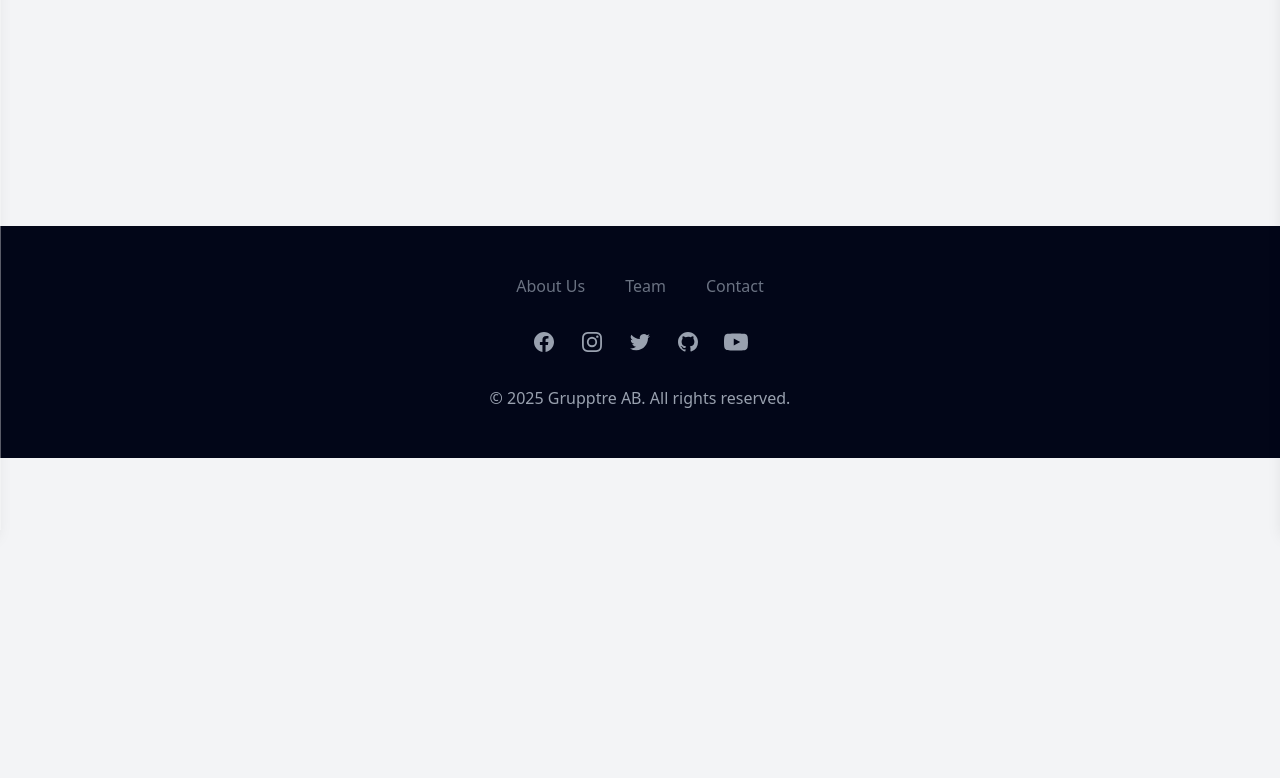
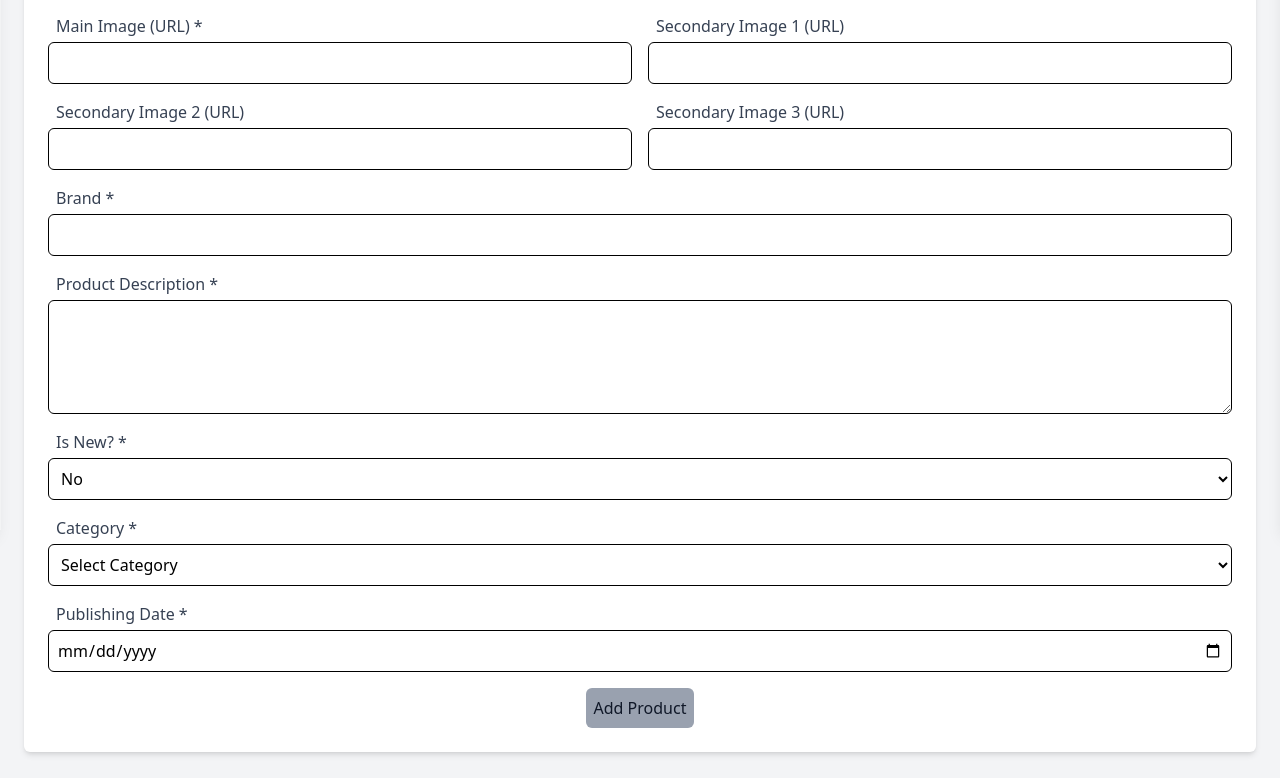
Before and after one commit to OliverBorys/JavaScript2_OliverBorys_VG, a React (Vite) app: page /admin/add-product in a window 1280 px wide. Shown: the part 342-1120 px from the top of the page. Before the commit the page ends 800 px from the top, so only its background shows below. Built offline with nearby package versions, Linux system fonts and the light colour scheme.

Commit message:
Added components and form page to add product to the db for admin user

```diff
--- /dev/null
+++ b/src/components/Admin/AddProduct/FormInput.jsx
@@ -0,0 +1,31 @@
+import PropTypes from "prop-types";
+
+const FormInput = ({ label, type, name, value, onChange, required }) => {
+  return (
+    <div className="flex flex-col">
+      <label htmlFor={name} className="text-gray-700 font-medium ml-2 mb-1">
+        {label}
+      </label>
+      <input
+        type={type}
+        name={name}
+        id={name}
+        value={value}
+        onChange={onChange}
+        className="border p-2 w-full rounded-md"
+        required={required}
+      />
+    </div>
+  );
+};
+
+FormInput.propTypes = {
+  label: PropTypes.string.isRequired,
+  type: PropTypes.string.isRequired,
+  name: PropTypes.string.isRequired,
+  value: PropTypes.string.isRequired,
+  onChange: PropTypes.func.isRequired,
+  required: PropTypes.bool,
+};
+
+export default FormInput;
--- /dev/null
+++ b/src/components/Admin/AddProduct/FormSelect.jsx
@@ -0,0 +1,39 @@
+import PropTypes from "prop-types";
+
+const FormSelect = ({ label, name, value, onChange, options }) => {
+  return (
+    <div className="flex flex-col">
+      <label htmlFor={name} className="text-gray-700 font-medium ml-2 mb-1">
+        {label}
+      </label>
+      <select
+        name={name}
+        id={name}
+        value={value}
+        onChange={onChange}
+        className="border p-2 w-full rounded-md"
+      >
+        {options.map((option) => (
+          <option key={option.value} value={option.value}>
+            {option.label}
+          </option>
+        ))}
+      </select>
+    </div>
+  );
+};
+
+FormSelect.propTypes = {
+  label: PropTypes.string.isRequired,
+  name: PropTypes.string.isRequired,
+  value: PropTypes.string.isRequired,
+  onChange: PropTypes.func.isRequired,
+  options: PropTypes.arrayOf(
+    PropTypes.shape({
+      value: PropTypes.string.isRequired,
+      label: PropTypes.string.isRequired,
+    })
+  ).isRequired,
+};
+
+export default FormSelect;
--- /dev/null
+++ b/src/components/Admin/AddProduct/FormSubmitButton.jsx
@@ -0,0 +1,36 @@
+import PropTypes from "prop-types";
+import { useNavigate } from "react-router-dom";
+
+const SubmitButton = ({ text, disabled }) => {
+  const navigate = useNavigate();
+
+  const handleClick = () => {
+    if (!disabled) {
+      setTimeout(() => {
+        navigate("/admin"); // Redirect to /admin after clicking
+      }, 500);
+    }
+  };
+
+  return (
+    <button
+      type="submit"
+      onClick={handleClick}
+      disabled={disabled}
+      className={`p-2 font-medium rounded-md block mx-auto transition-all ${
+        disabled
+          ? "bg-gray-400 text-gray-900 cursor-not-allowed"
+          : "border border-blue-500 bg-white text-blue-500 hover:bg-blue-500 hover:text-white transition-all text-center rounded"
+      }`}
+    >
+      {text}
+    </button>
+  );
+};
+
+SubmitButton.propTypes = {
+  text: PropTypes.string.isRequired,
+  disabled: PropTypes.bool.isRequired,
+};
+
+export default SubmitButton;
--- /dev/null
+++ b/src/components/Admin/AddProduct/FormTextarea.jsx
@@ -0,0 +1,28 @@
+import PropTypes from "prop-types";
+
+const FormTextarea = ({ label, name, value, onChange }) => {
+  return (
+    <div className="flex flex-col">
+      <label htmlFor={name} className="text-gray-700 font-medium ml-2 mb-1">
+        {label}
+      </label>
+      <textarea
+        name={name}
+        id={name}
+        value={value}
+        onChange={onChange}
+        className="border p-2 w-full rounded-md"
+        rows="4"
+      ></textarea>
+    </div>
+  );
+};
+
+FormTextarea.propTypes = {
+  label: PropTypes.string.isRequired,
+  name: PropTypes.string.isRequired,
+  value: PropTypes.string.isRequired,
+  onChange: PropTypes.func.isRequired,
+};
+
+export default FormTextarea;
--- a/src/pages/AdminPage/AdminAddProductPage.jsx
+++ b/src/pages/AdminPage/AdminAddProductPage.jsx
@@ -1,6 +1,170 @@
+import { useState } from "react";
+import FormInput from "../../components/Admin/AddProduct/FormInput";
+import FormTextarea from "../../components/Admin/AddProduct/FormTextarea";
+import FormSelect from "../../components/Admin/AddProduct/FormSelect";
+import SubmitButton from "../../components/Admin/AddProduct/FormSubmitButton";
 
 const AdminAddProductPage = () => {
-    return <h1 className="text-center text-2xl mt-20 font-bold">Add Products</h1>;
+  const [formData, setFormData] = useState({
+    productName: "",
+    price: "",
+    image: "",
+    brand: "",
+    productDescription: "",
+    isNew: "No",
+    categoryId: "",
+    publishingDate: "",
+  });
+
+  const handleChange = (e) => {
+    setFormData({ ...formData, [e.target.name]: e.target.value });
   };
 
-  export default AdminAddProductPage;
+  const handleSubmit = async (e) => {
+    e.preventDefault();
+
+    const response = await fetch("http://localhost:5000/api/products", {
+      method: "POST",
+      headers: { "Content-Type": "application/json" },
+      body: JSON.stringify(formData),
+    });
+
+    const data = await response.json();
+    console.log("Product Added:", data);
+  };
+
+  const isFormValid = () => {
+    return (
+      formData.productName.trim() !== "" &&
+      formData.price.trim() !== "" &&
+      formData.image.trim() !== "" &&
+      formData.brand.trim() !== "" &&
+      formData.productDescription.trim() !== "" &&
+      formData.categoryId.trim() !== "" &&
+      formData.publishingDate.trim() !== ""
+    );
+  };
+
+
+
+  return (
+    <section>
+      <form
+        onSubmit={handleSubmit}
+        className="mt-26 space-y-4 p-6 mx-6 bg-white rounded-md shadow-md"
+      >
+        <h1 className="text-center text-2xl font-medium text-gray-800 mb-6">
+          Add Product
+        </h1>
+
+        <FormInput
+          label="Product Name *"
+          type="text"
+          name="productName"
+          value={formData.productName}
+          onChange={handleChange}
+          required
+        />
+
+        <FormInput
+          label="Price (In USD) *"
+          type="number"
+          name="price"
+          value={formData.price}
+          onChange={handleChange}
+          required
+        />
+
+        <div className="grid grid-cols-1 sm:grid-cols-2 gap-4">
+          <FormInput
+            label="Main Image (URL) *"
+            type="text"
+            name="image"
+            value={formData.image}
+            onChange={handleChange}
+            required
+          />
+          <FormInput
+            label="Secondary Image 1 (URL)"
+            type="text"
+            name="secondaryImage1"
+            value={formData.secondaryImage1}
+            onChange={handleChange}
+          />
+          <FormInput
+            label="Secondary Image 2 (URL)"
+            type="text"
+            name="secondaryImage2"
+            value={formData.secondaryImage2}
+            onChange={handleChange}
+          />
+          <FormInput
+            label="Secondary Image 3 (URL)"
+            type="text"
+            name="secondaryImage3"
+            value={formData.secondaryImage3}
+            onChange={handleChange}
+          />
+        </div>
+
+        <FormInput
+          label="Brand *"
+          type="text"
+          name="brand"
+          value={formData.brand}
+          onChange={handleChange}
+          required
+        />
+
+        <FormTextarea
+          label="Product Description *"
+          name="productDescription"
+          value={formData.productDescription}
+          onChange={handleChange}
+          required
+        />
+
+        <FormSelect
+          label="Is New? *"
+          name="isNew"
+          value={formData.isNew}
+          onChange={handleChange}
+          options={[
+            { value: "No", label: "No" },
+            { value: "Yes", label: "Yes" },
+          ]}
+          required
+        />
+
+        <FormSelect
+          label="Category *"
+          name="categoryId"
+          value={formData.categoryId}
+          onChange={handleChange}
+          options={[
+            { value: "", label: "Select Category" },
+            { value: "1", label: "Shoes" },
+            { value: "2", label: "Clothes" },
+            { value: "3", label: "Bags" },
+            { value: "4", label: "Watches" },
+            { value: "5", label: "Sunglasses" },
+          ]}
+          required
+        />
+
+        <FormInput
+          label="Publishing Date *"
+          type="date"
+          name="publishingDate"
+          value={formData.publishingDate}
+          onChange={handleChange}
+          required
+        />
+
+        <SubmitButton text="Add Product" disabled={!isFormValid()} />
+      </form>
+    </section>
+  );
+};
+
+export default AdminAddProductPage;
```
